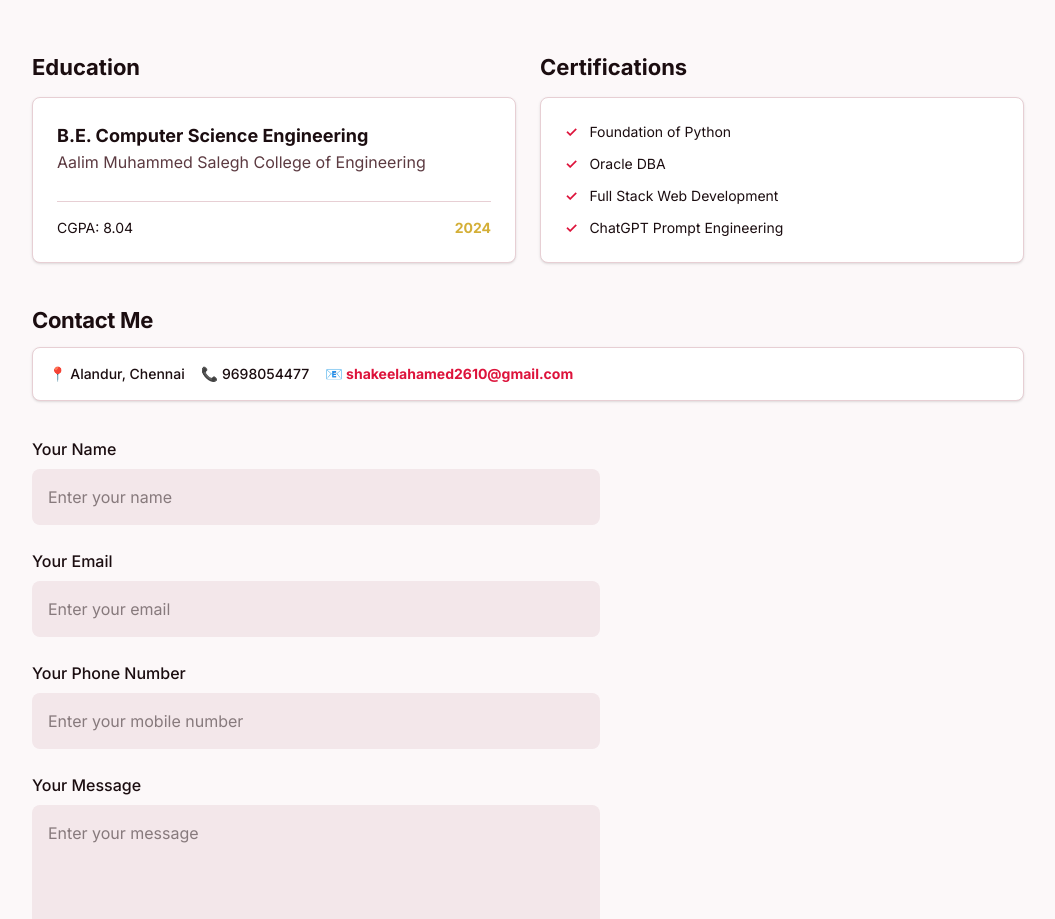
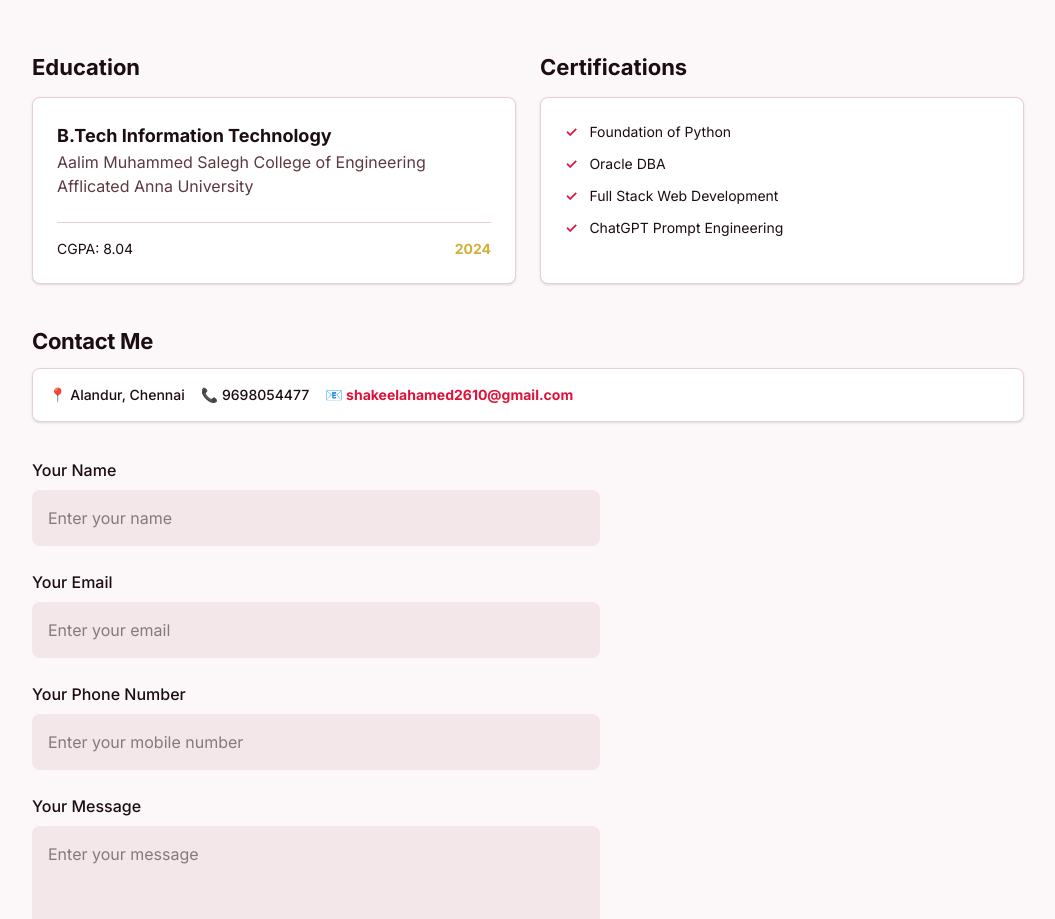
Before and after one commit to shakeel2002/my-portfolio, a React (Vite) app: page / in a window 1280 px wide. Shown: the part 3060-3979 px from the top of the page, without its empty margins (112-1167 px from the left). Built offline with nearby package versions, Linux system fonts and the light colour scheme.

Commit message:
Update Education to B.Tech IT

```diff
--- a/src/components/Education.jsx
+++ b/src/components/Education.jsx
@@ -11,10 +11,11 @@ const Education = () => {
         <div className="bg-stitch-card p-6 rounded-lg border border-stitch-pink h-full shadow-sm flex flex-col justify-between">
           <div>
             <h3 className="font-bold text-lg text-stitch-black">
-              B.E. Computer Science Engineering
+              B.Tech Information Technology
             </h3>
             <p className="text-stitch-textux mb-2">
-              Aalim Muhammed Salegh College of Engineering
+              Aalim Muhammed Salegh College of Engineering Afflicated Anna
+              University
             </p>
           </div>
           <div className="flex justify-between mt-4 pt-4 border-t border-stitch-pink text-sm text-stitch-black">
```
